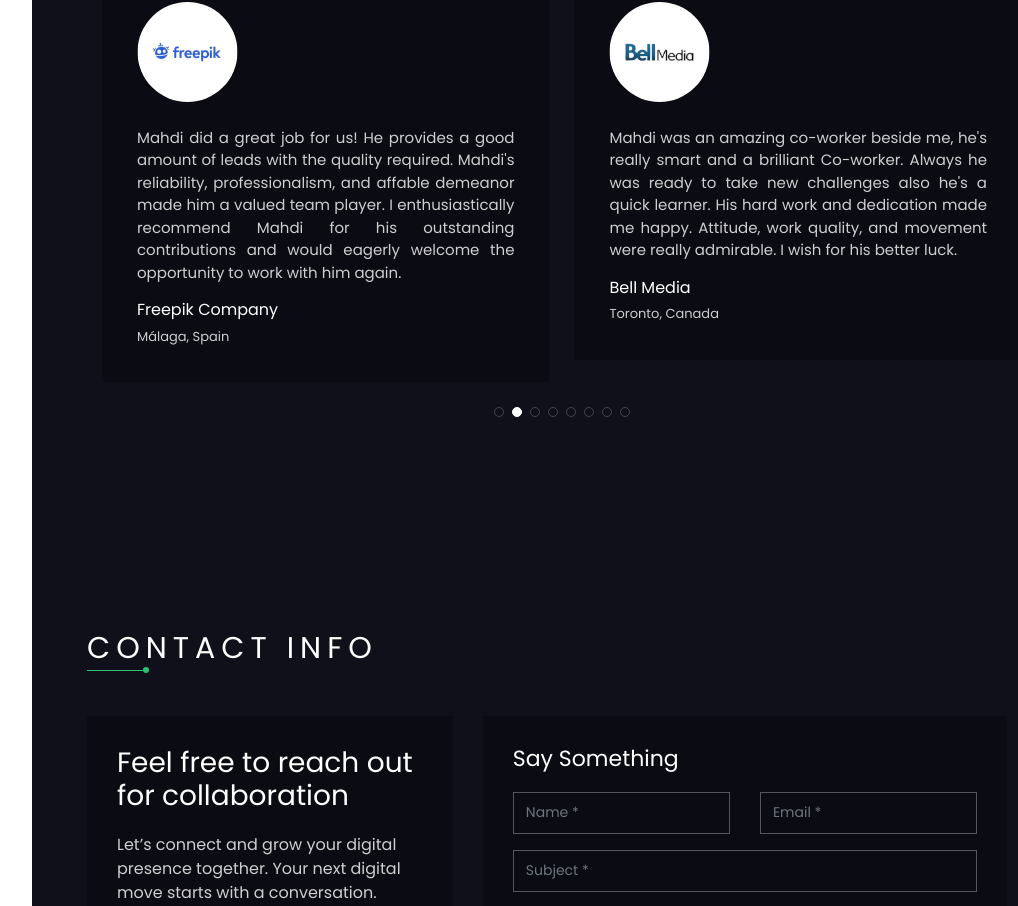
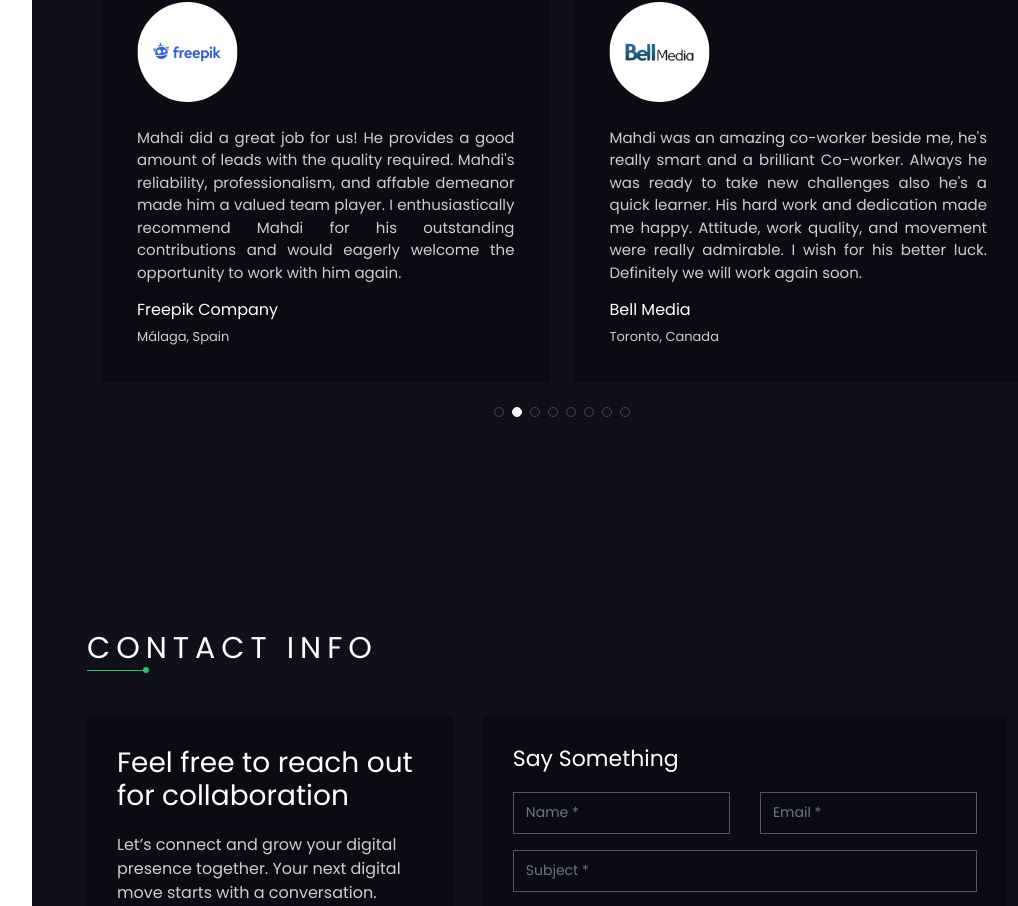
Before and after one commit to mhrmahdihasan/MahdiHasanPortfolio, a Next.js app: page / in a window 1280 px wide. Shown: the part 6518-7424 px from the top of the page, without its empty margins (218-1236 px from the left). Built offline with nearby package versions, Linux system fonts and the light colour scheme; a web font is replaced by a local one.

Commit message:
add text on testimonial

```diff
--- a/src/components/Testimonials.js
+++ b/src/components/Testimonials.js
@@ -64,7 +64,7 @@ const Testimonials = () => {
           </div>
           <div className="media-body">
             <p>
-            Mahdi was an amazing co-worker beside me, he&apos;s really smart and a brilliant Co-worker. Always he was ready to take new challenges also he&apos;s a quick learner. His hard work and dedication made me happy. Attitude, work quality, and movement were really admirable. I wish for his better luck.
+            Mahdi was an amazing co-worker beside me, he&apos;s really smart and a brilliant Co-worker. Always he was ready to take new challenges also he&apos;s a quick learner. His hard work and dedication made me happy. Attitude, work quality, and movement were really admirable. I wish for his better luck. Definitely we will work again soon.
             </p>
             <h6>Bell Media</h6>
             <span>Toronto, Canada</span>
```
